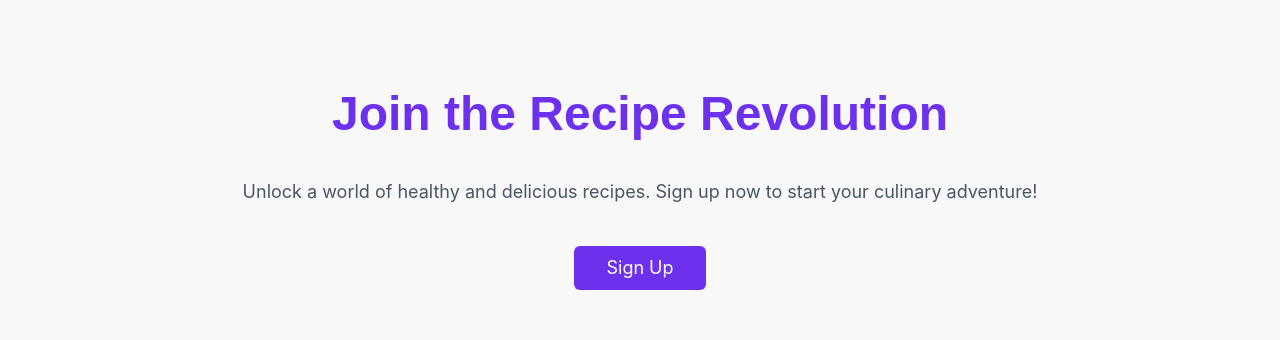
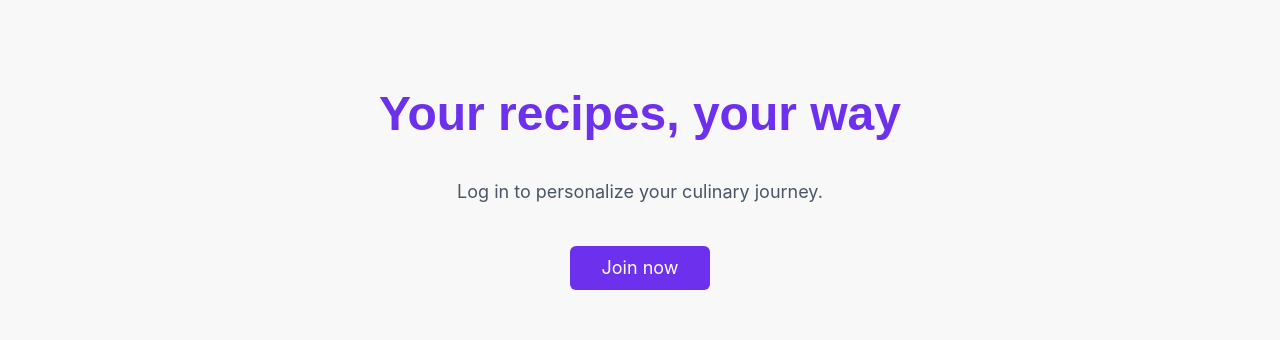
Before and after one commit to RaulSoriaUlibarri/Cookbook, a Next.js app: page / in a window 1280 px wide. Shown: the part 1240-1580 px from the top of the page. Built offline with nearby package versions, Linux system fonts and the light colour scheme; no server answers; a web font is replaced by a local one; what @radix-ui/themes would draw is missing.

Commit message:
refactor:change the message of the CTA

```diff
--- a/src/components/UI/Footer.tsx
+++ b/src/components/UI/Footer.tsx
@@ -7,14 +7,13 @@ const Footer = () => {
     <footer>
       <div className="h-[384px] flex flex-col justify-center text-center ">
         <h3 className="text-3xl md:text-5xl text-customPurple font-lexend font-bold py-5">
-          Join the Recipe Revolution
+          Your recipes, your way
         </h3>
         <p className="text-lg text-gray-600 py-5 mb-5">
-          Unlock a world of healthy and delicious recipes. Sign up now to start
-          your culinary adventure!
+          Log in to personalize your culinary journey.
         </p>
         <button className="w-fit mx-auto text-lg leading-7 text-white bg-customPurple rounded-md py-2 px-8 hover:bg-customPurple600">
-          Sign Up
+          Join now
         </button>
       </div>
       <div className="w-full h-auto px-10 border-t border-t-gray-200 dark:border-none">
```
